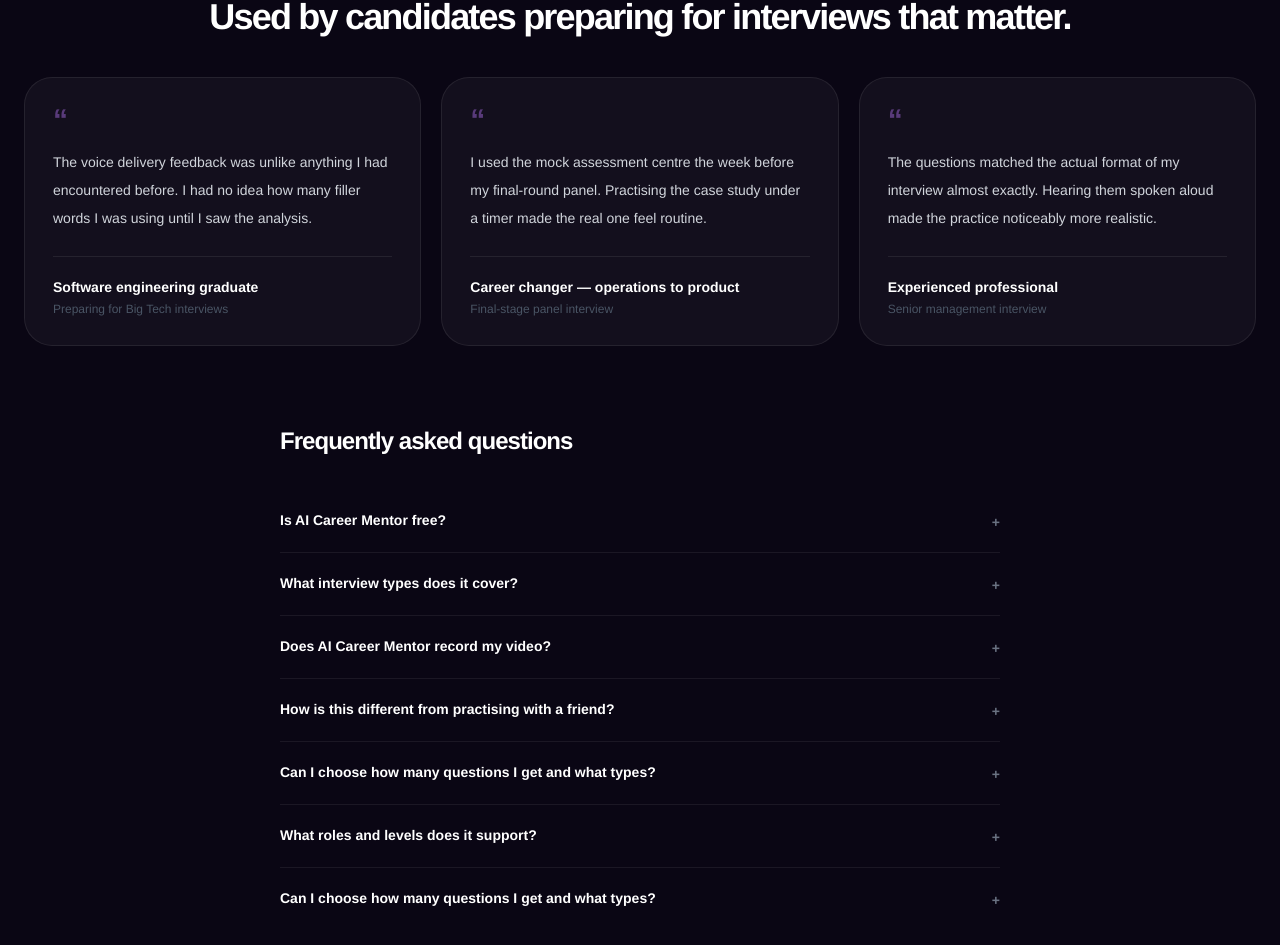
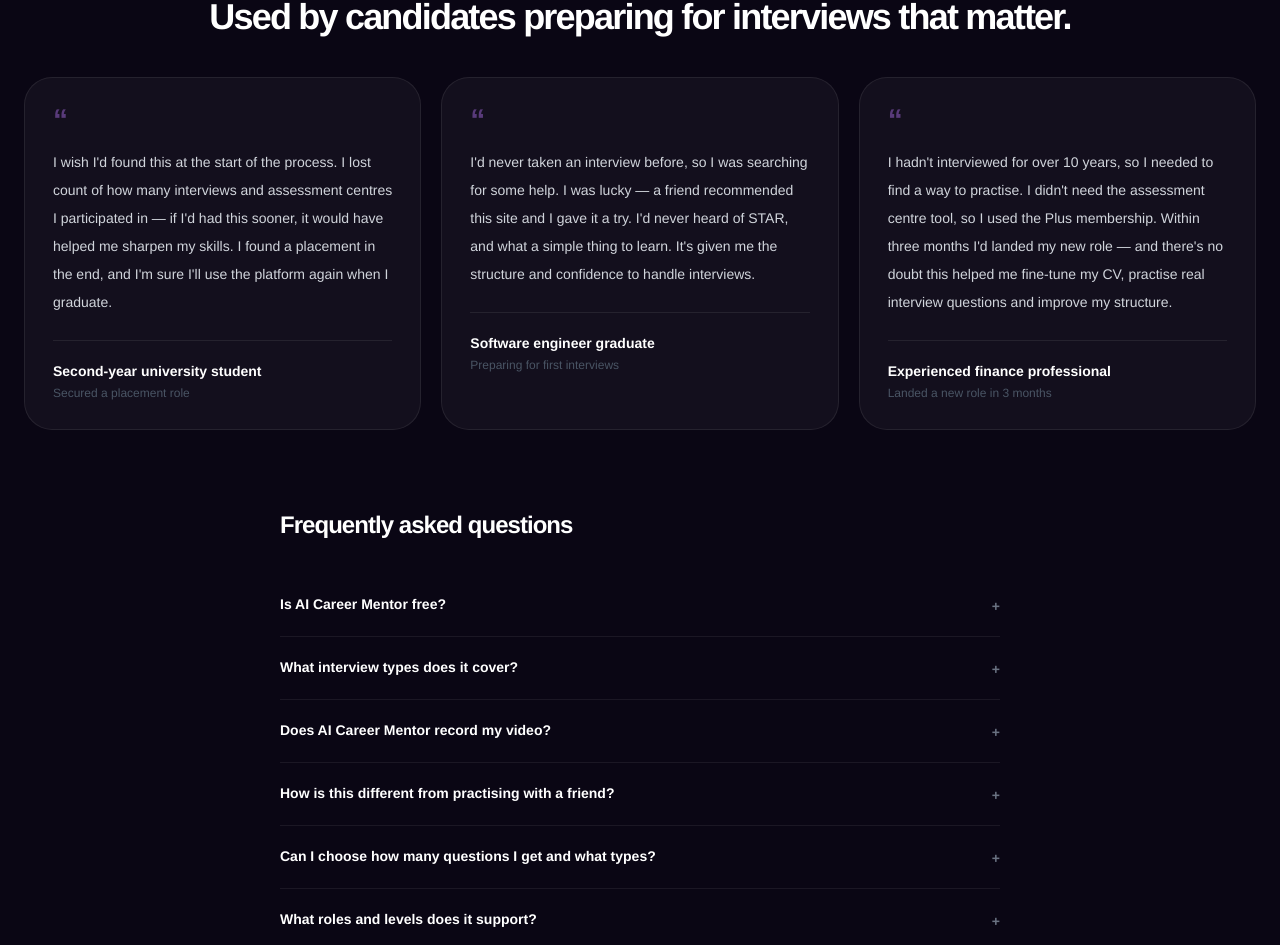
Before and after one commit to kumarrak1k/aim-mvp, a Next.js app: page /for-candidates in a window 1280 px wide. Shown: the part 4342-5287 px from the top of the page. Built offline with nearby package versions, Linux system fonts and the light colour scheme; no server answers.

Commit message:
Update candidate testimonials with real user quotes

```diff
--- a/app/for-candidates/page.tsx
+++ b/app/for-candidates/page.tsx
@@ -112,21 +112,21 @@ const readinessHighlights = [
 const testimonials = [
   {
     quote:
-      "The voice delivery feedback was unlike anything I had encountered before. I had no idea how many filler words I was using until I saw the analysis.",
-    name: "Software engineering graduate",
-    context: "Preparing for Big Tech interviews",
+      "I wish I'd found this at the start of the process. I lost count of how many interviews and assessment centres I participated in — if I'd had this sooner, it would have helped me sharpen my skills. I found a placement in the end, and I'm sure I'll use the platform again when I graduate.",
+    name: "Second-year university student",
+    context: "Secured a placement role",
   },
   {
     quote:
-      "I used the mock assessment centre the week before my final-round panel. Practising the case study under a timer made the real one feel routine.",
-    name: "Career changer — operations to product",
-    context: "Final-stage panel interview",
+      "I'd never taken an interview before, so I was searching for some help. I was lucky — a friend recommended this site and I gave it a try. I'd never heard of STAR, and what a simple thing to learn. It's given me the structure and confidence to handle interviews.",
+    name: "Software engineer graduate",
+    context: "Preparing for first interviews",
   },
   {
     quote:
-      "The questions matched the actual format of my interview almost exactly. Hearing them spoken aloud made the practice noticeably more realistic.",
-    name: "Experienced professional",
-    context: "Senior management interview",
+      "I hadn't interviewed for over 10 years, so I needed to find a way to practise. I didn't need the assessment centre tool, so I used the Plus membership. Within three months I'd landed my new role — and there's no doubt this helped me fine-tune my CV, practise real interview questions and improve my structure.",
+    name: "Experienced finance professional",
+    context: "Landed a new role in 3 months",
   },
 ];
 
```
